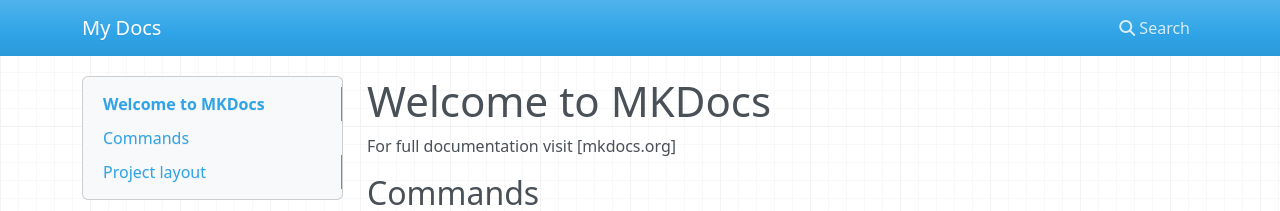
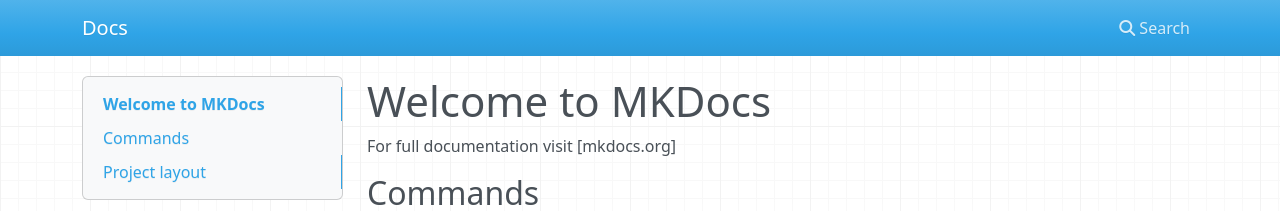
Before and after one commit to yamalies/CrossSell_Predictor, an MkDocs documentation site: the page built from docs/index.md, in a window 1280 px wide. Shown: the top 211 px of the page. Built offline with MkDocs 1.6.1, drawn with Linux system fonts in a browser that asks for light colours; nearby versions of some CDN libraries.

Commit message:
Init Commit

```diff
--- a/mkdocs.yml
+++ b/mkdocs.yml
@@ -1 +1 @@
-site_name: My Docs
+site_name: Docs
```
